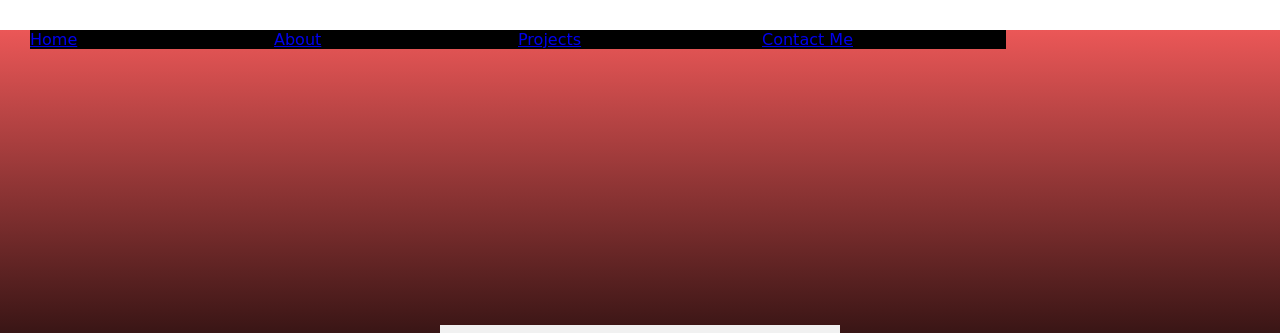
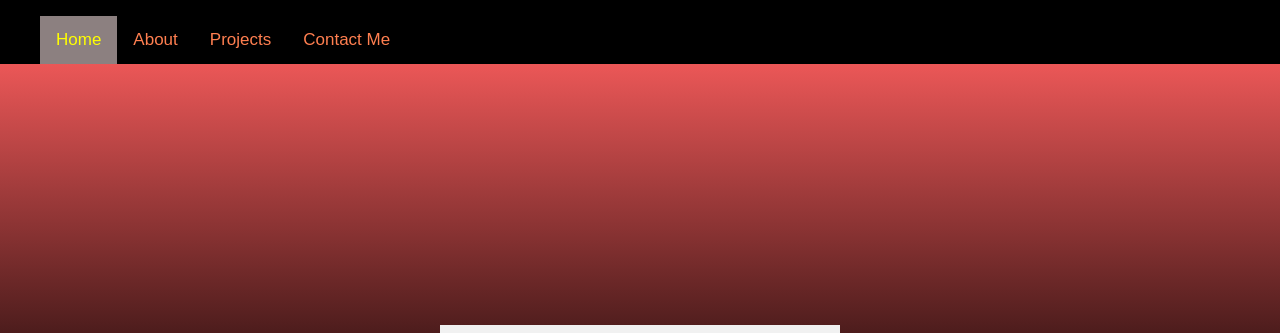
Before and after one commit to Silent0ne/Profesional-Portfolio, a plain HTML site: page index.html in a window 1280 px wide. Shown: the top 333 px of the page. Drawn offline with Linux system fonts and the light colour scheme.

Commit message:
messing with git

```diff
--- a/assets/portfolio.css
+++ b/assets/portfolio.css
@@ -44,39 +44,7 @@ div.aboutMe{
     background-color:rgb(255, 204, 127)
 }
 
-nav{
-  width: 100;
-  margin: 30px;
 
-}
-
-nav ul{
-    width: 100%;
-    list-style: none;
-    margin: 0;
-    padding: 0;
-
-}
-
-nav ul li{
-    align-items: flex-end;
-    width: 20%;
-    float: left;
-
-}
-nav ul li a{
-    display: block;
-    width: 100%;
-    background-color: black;
-    font-family:cursive
-}
-
-h2{
-    font-family: 'Franklin Gothic Medium', 'Arial Narrow', Arial, sans-serif;
-    font-style: italic;
-
-
-}
 
 img{
    border: 8px solid #555;
@@ -89,6 +57,7 @@ p{
 
 }
 
+/*social media icons*/
 .fa {
     padding: 20px;
     font-size: 100px;
@@ -97,3 +66,27 @@ p{
     text-decoration: none;
     border-radius: 50%;
   }
+
+.navbar{
+  background-color: black;
+  overflow: hidden;
+}
+
+.navbar a{
+  float: left;
+  color:coral;
+  text-align: center;
+  padding: 14px 16px;
+  text-decoration: none;
+  font-size: 17px;
+}
+
+.navbar a:hover{
+  background-color: darkblue;
+  color: orange;
+}
+
+.navbar a.active{
+  background-color: rgba(156, 143, 143, 0.897);
+  color: yellow;
+}
--- a/index.html
+++ b/index.html
@@ -12,22 +12,14 @@
         <!link href="https://cdn.jsdelivr.net/npm/bootstrap@5.0.0-beta2/dist/css/bootstrap.min.css" rel="stylesheet" integrity="sha384-BmbxuPwQa2lc/FVzBcNJ7UAyJxM6wuqIj61tLrc4wSX0szH/Ev+nYRRuWlolflfl" crossorigin="anonymous">
 
 
-        <nav>
+        <div class="navbar">
             <ul>
-                <li>
-                    <a href="index.html">Home</a>
-                </li>
-                <li>
-                    <a href="about.html">About</a>
-                </li>
-                <li>
-                    <a href="#Projects">Projects</a>
-                </li>
-                <li>
-                    <a href="#Contact Me">Contact Me</a>
-                </li>
+                <a class="active" href="index.html">Home</a>
+                <a href="about.html">About</a>
+                <a href="#Projects">Projects</a>
+                <a href="#Contact Me">Contact Me</a>
             </ul>
-        </nav>
+        </div>
 
         <body>
 
@@ -47,10 +39,10 @@
 
 
 
-            <!script src="/portfoliojavascript.js/"></!script>
+
         </body>
 
-        <footer
+        <footer>
             <link rel="stylesheet" href="https://cdnjs.cloudflare.com/ajax/libs/font-awesome/4.7.0/css/font-awesome.min.css">
             <a href="#" class="fa fa-instagram"></a>
             <a href="#" class="fa fa-linkedin"></a>
```
